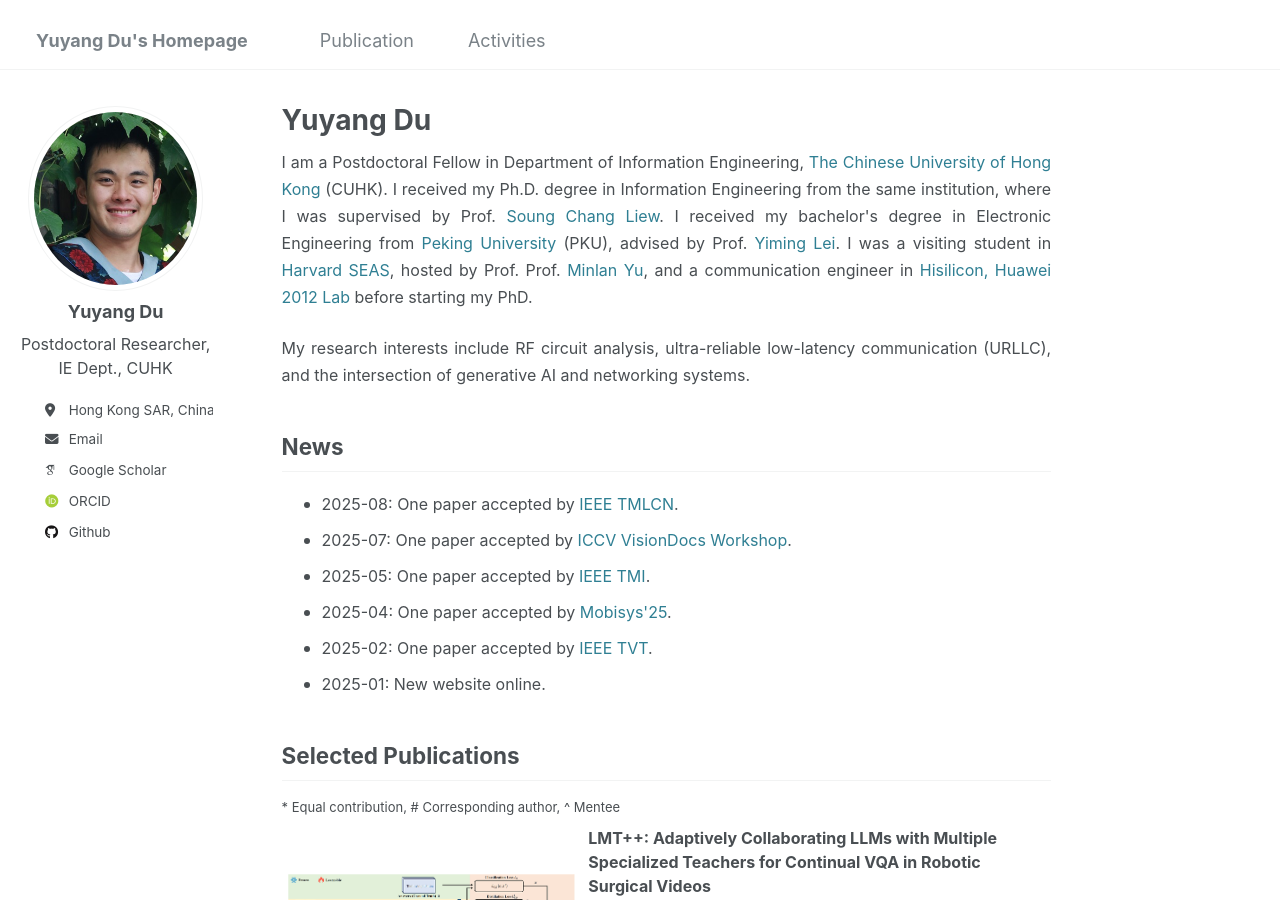
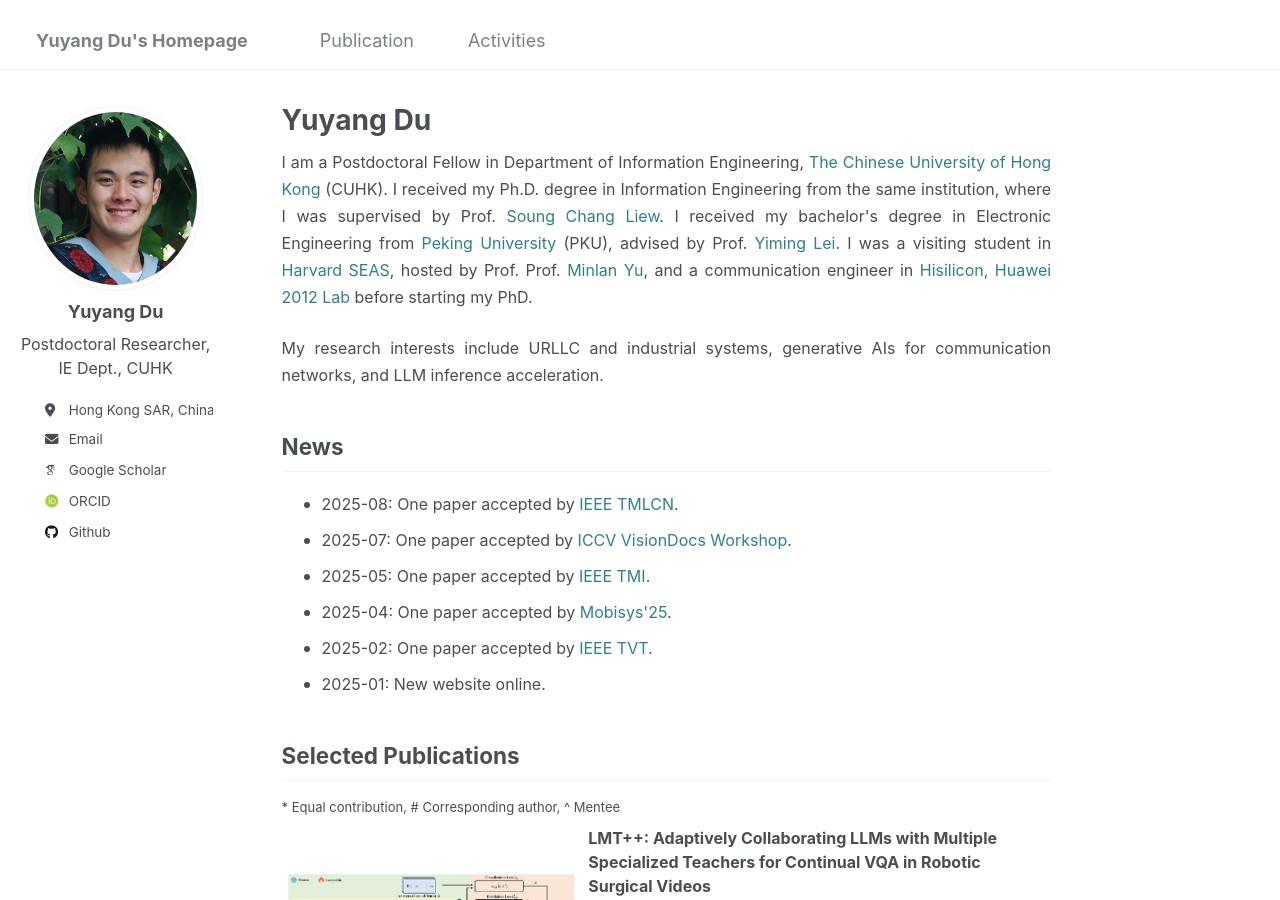
Before and after one commit to yuyangdu01/yuyangdu01.github.io, a Jekyll site: the page built from _pages/about.md, in a window 1280 px wide and 900 px high. Built offline with Jekyll 4.4.1, drawn with Linux system fonts in a browser that asks for light colours; some web fonts are replaced.

Commit message:
Update about.md

```diff
--- a/_pages/about.md
+++ b/_pages/about.md
@@ -15,7 +15,7 @@ a {
 
 <p style="text-align: justify;"><font size=3> I am a Postdoctoral Fellow in Department of Information Engineering, <a href="https://www.cuhk.edu.hk/english/index.html">The Chinese University of Hong Kong</a> (CUHK). I received my Ph.D. degree in Information Engineering from the same institution, where I was supervised by Prof. <a href="https://www.ie.cuhk.edu.hk/faculty/LIEW-Soung-Chang/">Soung Chang Liew</a>. I received my bachelor's degree in Electronic Engineering from <a href="https://www.pku.edu.cn/">Peking University</a> (PKU), advised by Prof. <a href="https://ele.pku.edu.cn/dzxxen/info/1023/1115.htm">Yiming Lei</a>. I was a visiting student in <a href="https://seas.harvard.edu/">Harvard SEAS</a>, hosted by Prof. Prof. <a href="http://minlanyu.seas.harvard.edu/">Minlan Yu</a>, and a communication engineer in <a href="https://www.hisilicon.com/en">Hisilicon, Huawei 2012 Lab</a> before starting my PhD.</font></p>
 
-<p style="text-align: justify;"><font size=3>My research interests include RF circuit analysis, ultra-reliable low-latency communication (URLLC), and the intersection of generative AI and networking systems.</font></p>
+<p style="text-align: justify;"><font size=3>My research interests include URLLC and industrial systems, generative AIs for communication networks, and LLM inference acceleration.</font></p>
 
 News <font size=3></font>
 ------
```
